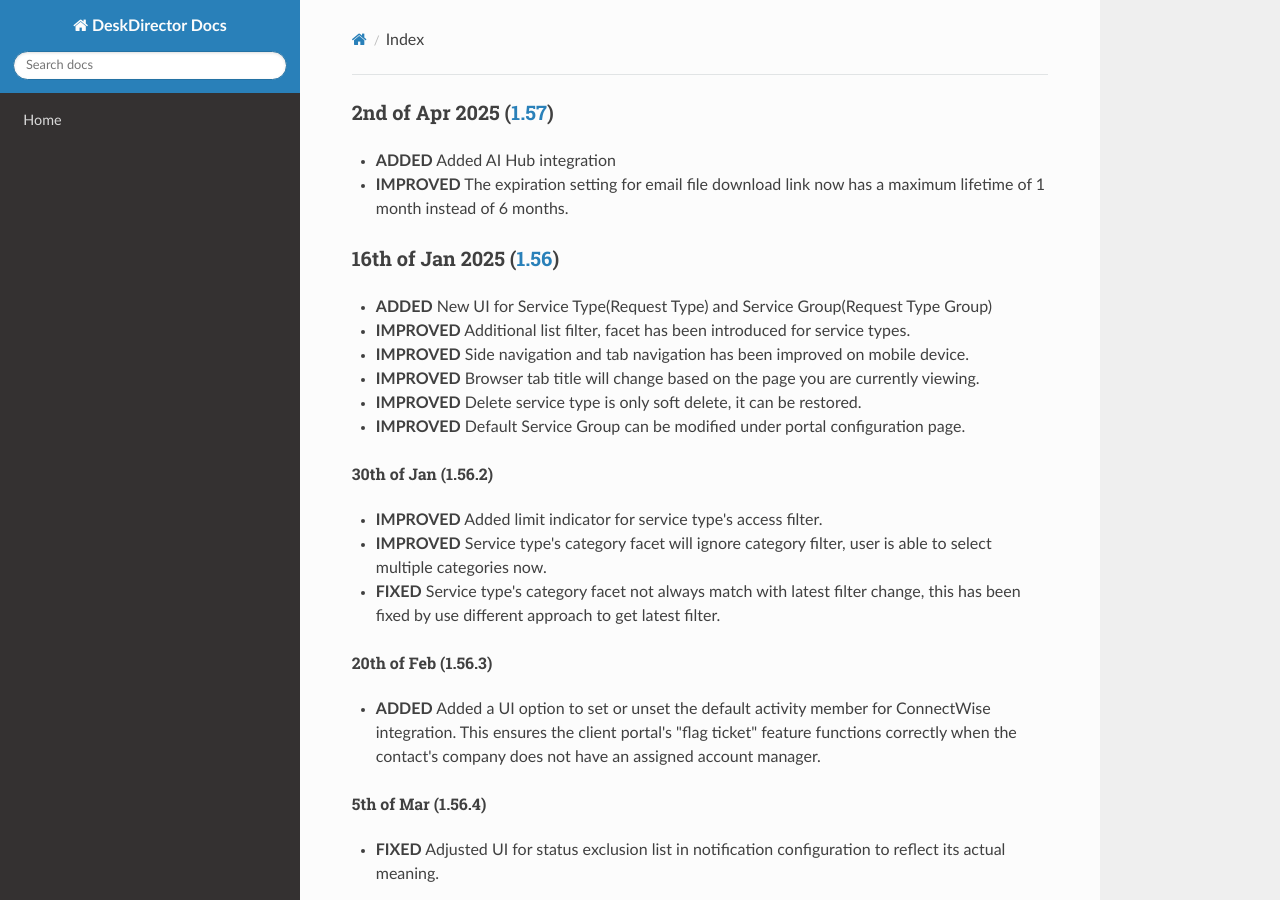
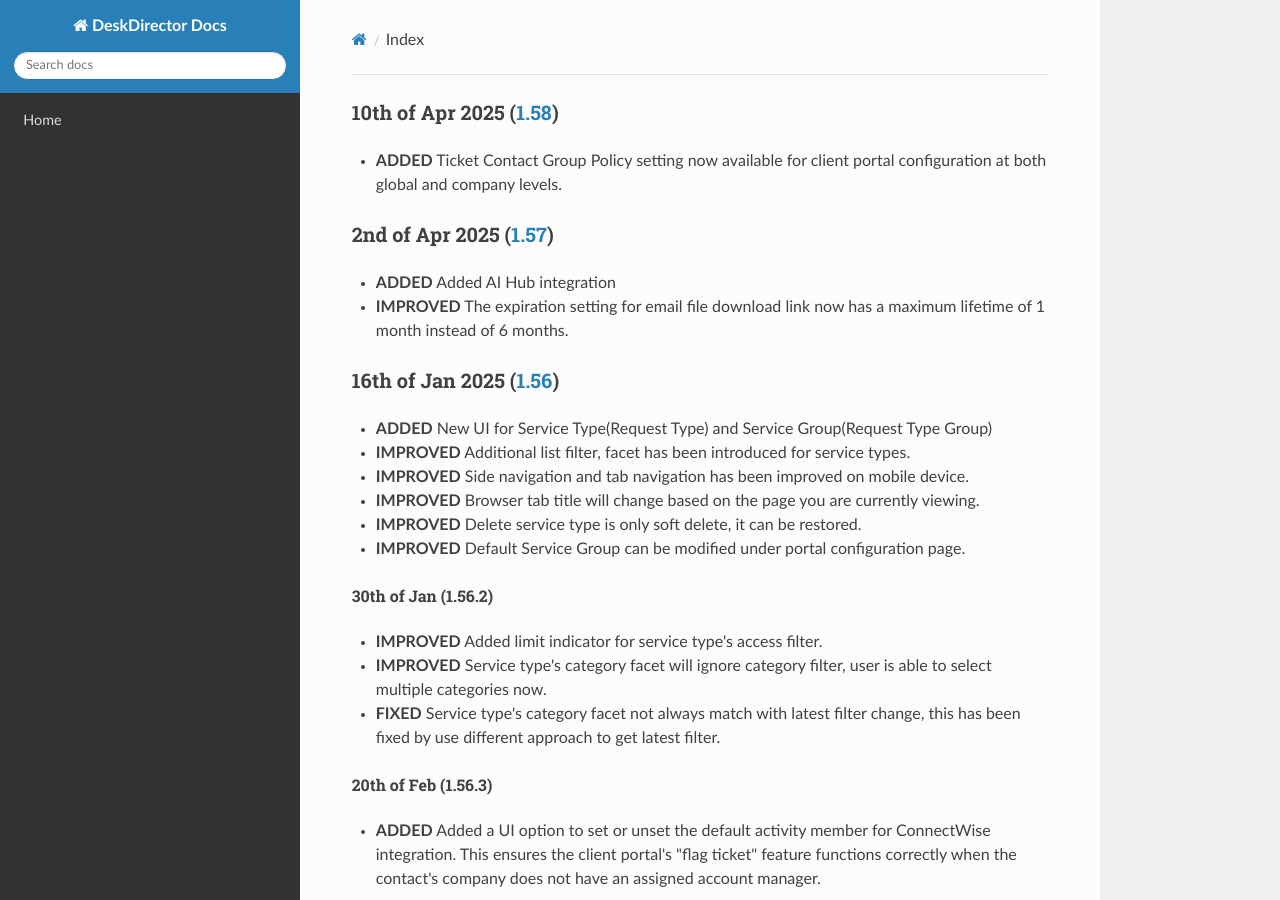
Before and after one commit to DeskDirector/docs, an MkDocs documentation site: the page built from docs/_release/admin/README.md, in a window 1280 px wide and 900 px high. Built offline with MkDocs 1.6.1, drawn with Linux system fonts in a browser that asks for light colours; nearby versions of some CDN libraries; old or Windows-style settings are respelled for this version of MkDocs.

Commit message:
Update PSA admin portal README.md

```diff
--- a/docs/_release/admin/README.md
+++ b/docs/_release/admin/README.md
@@ -1,3 +1,6 @@
+### 10th of Apr 2025 ([1.58](v1.58.1))
+- **ADDED** Ticket Contact Group Policy setting now available for client portal configuration at both global and company levels.
+
 ### 2nd of Apr 2025 ([1.57](v1.57.1))
 - **ADDED** Added AI Hub integration
 - **IMPROVED** The expiration setting for email file download link now has a maximum lifetime of 1 month instead of 6 months.
```
